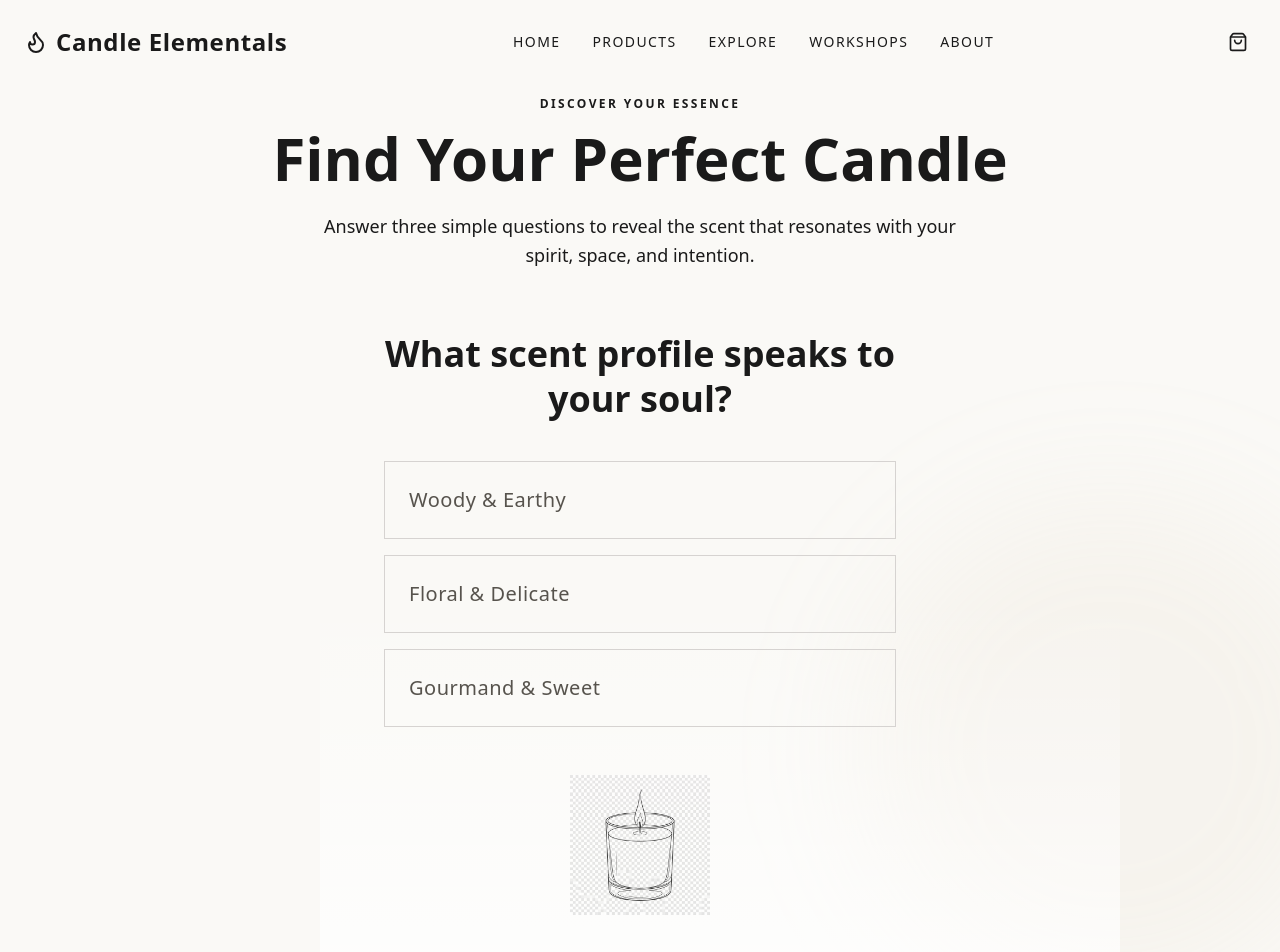
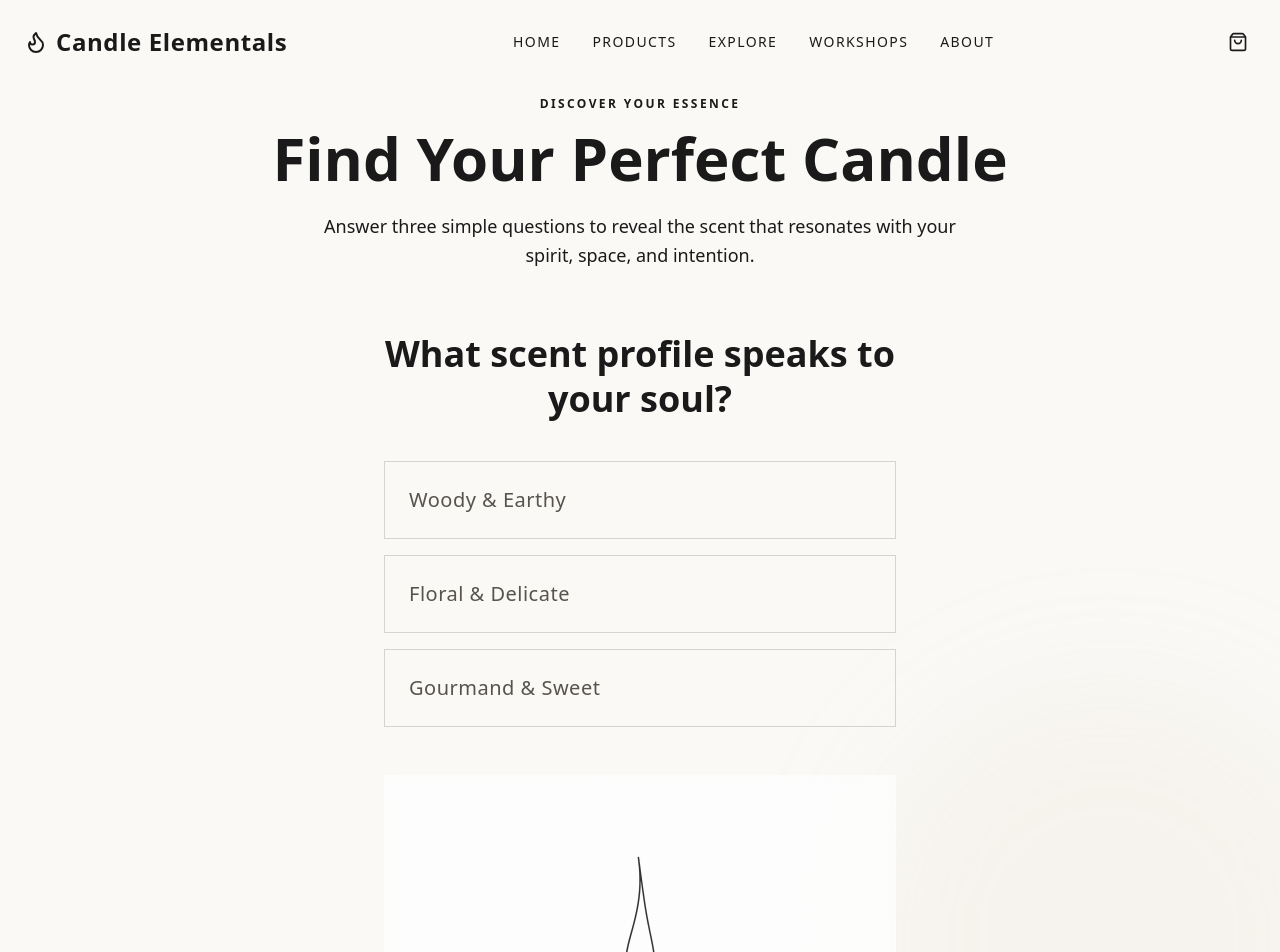
Before and after one commit to firkankurt-ds/candle-elementals, a Next.js app: page /explore in a window 1280 px wide. Shown: the top 952 px of the page. Built offline with nearby package versions, Linux system fonts and the light colour scheme.

Commit message:
Fix Explore visual transparency and size

```diff
--- a/components/explore/ExploreQuiz.tsx
+++ b/components/explore/ExploreQuiz.tsx
@@ -175,13 +175,13 @@ export default function ExploreQuiz() {
                             ))}
                         </div>
 
-                        <div className="mt-12 flex justify-center opacity-80">
+                        <div className="mt-12 w-full max-w-lg mx-auto flex justify-center opacity-80">
                             <Image
                                 src="/brand-symbol.png"
                                 alt="Elemental Symbol"
-                                width={140}
-                                height={140}
-                                className="object-contain"
+                                width={500}
+                                height={500}
+                                className="object-contain w-full h-auto mix-blend-multiply"
                             />
                         </div>
                     </motion.div>
```
Also changed, not shown: public/brand-symbol.png.
